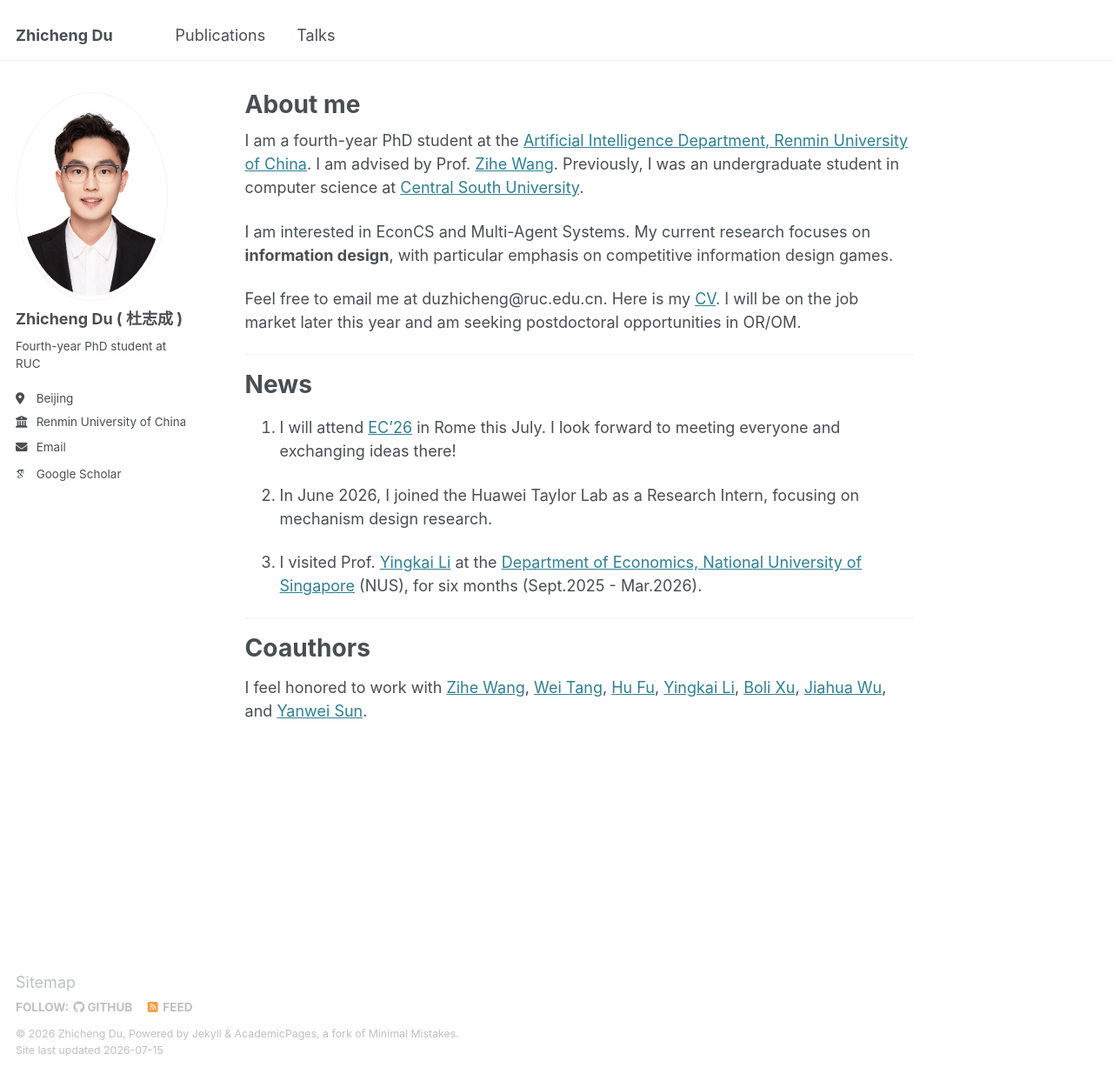
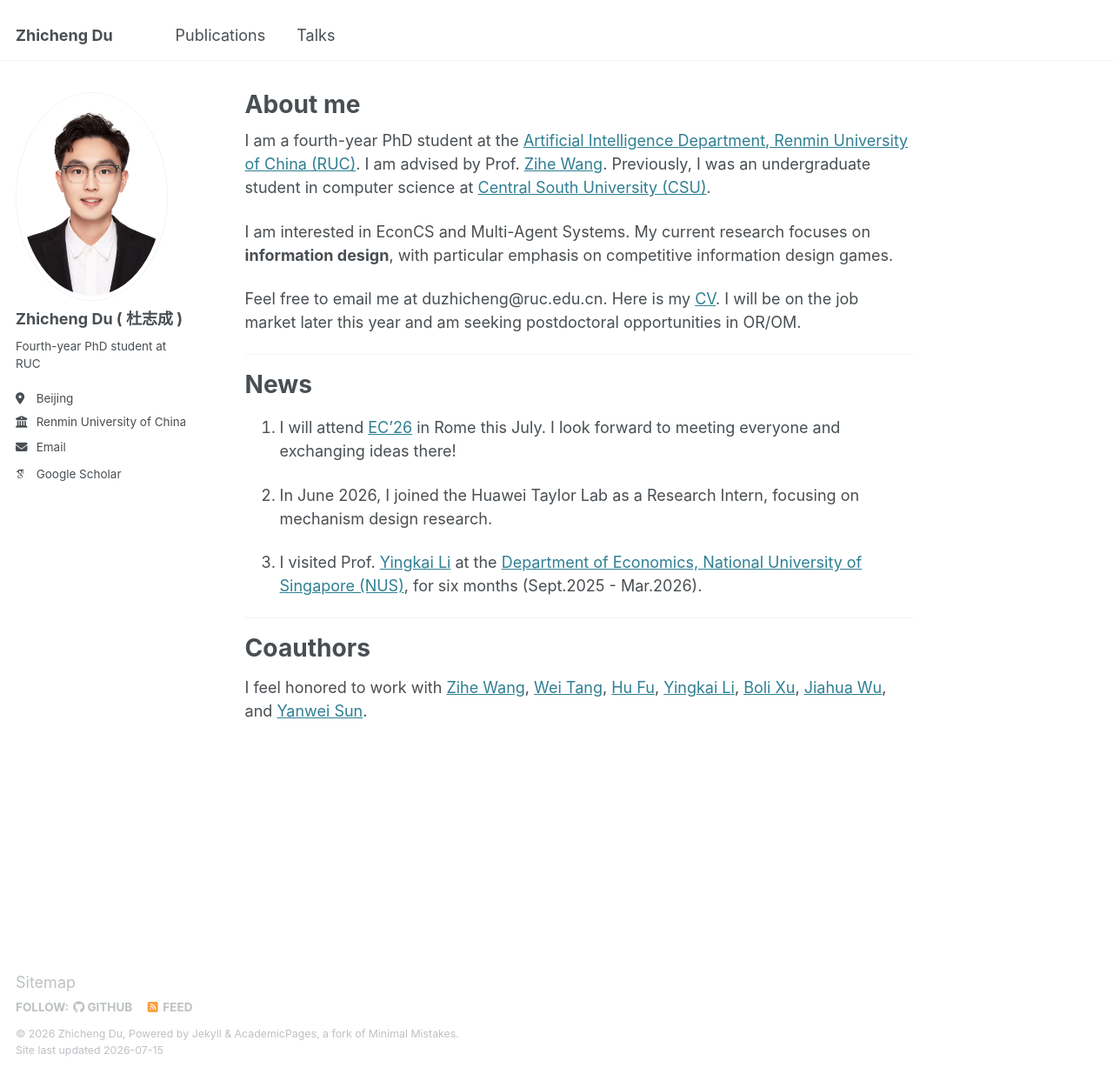
Before and after one commit to DUABC/zhichengdu, a Jekyll site: the page built from _pages/about.md, in a window 1280 px wide and 1235 px high. Shown: the whole window at 87% size. Built offline with Jekyll 4.4.1, drawn with Linux system fonts in a browser that asks for light colours; some web fonts are replaced.

Commit message:
Expand school abbreviations on homepage

```diff
--- a/_pages/about.md
+++ b/_pages/about.md
@@ -7,9 +7,9 @@ redirect_from:
   - /about.html
 ---
 
-I am a fourth-year PhD student at the [Artificial Intelligence Department, Renmin University of China](http://ai.ruc.edu.cn/).
+I am a fourth-year PhD student at the [Artificial Intelligence Department, Renmin University of China (RUC)](http://ai.ruc.edu.cn/).
 I am advised by Prof. [Zihe Wang](http://ai.ruc.edu.cn/academicfaculty/szdwn/wzh/index.htm).
-Previously, I was an undergraduate student in computer science at [Central South University](https://cse.csu.edu.cn/).
+Previously, I was an undergraduate student in computer science at [Central South University (CSU)](https://cse.csu.edu.cn/).
 
 I am interested in EconCS and Multi-Agent Systems.
 My current research focuses on **information design**, with particular emphasis on competitive information design games.
@@ -26,7 +26,7 @@ I will be on the job market later this year and am seeking postdoctoral opportun
 
 2. In June 2026, I joined the Huawei Taylor Lab as a Research Intern, focusing on mechanism design research.
 
-3. I visited Prof. [Yingkai Li](https://yingkai-li.github.io/) at the [Department of Economics, National University of Singapore](https://fass.nus.edu.sg/ecs/) (NUS), for six months (Sept.2025 - Mar.2026).
+3. I visited Prof. [Yingkai Li](https://yingkai-li.github.io/) at the [Department of Economics, National University of Singapore (NUS)](https://fass.nus.edu.sg/ecs/), for six months (Sept.2025 - Mar.2026).
 
 ---
 
```
